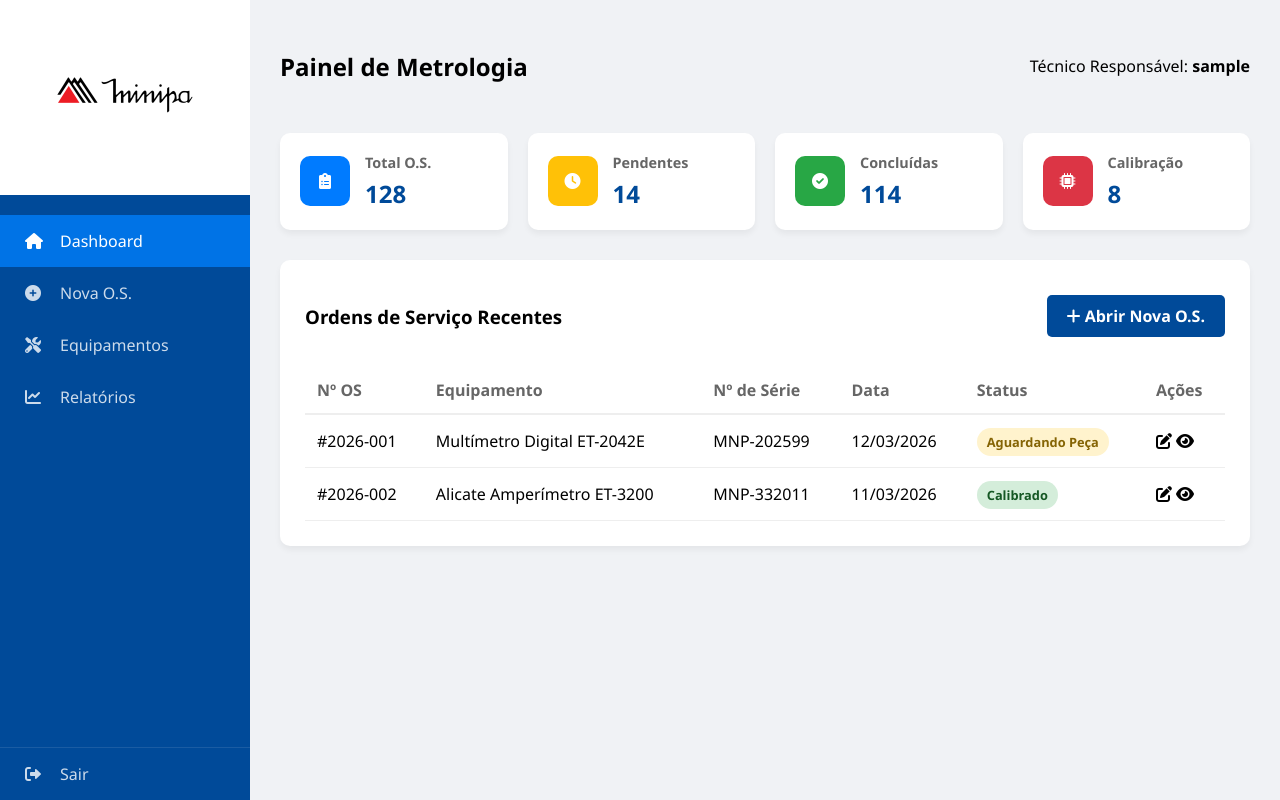
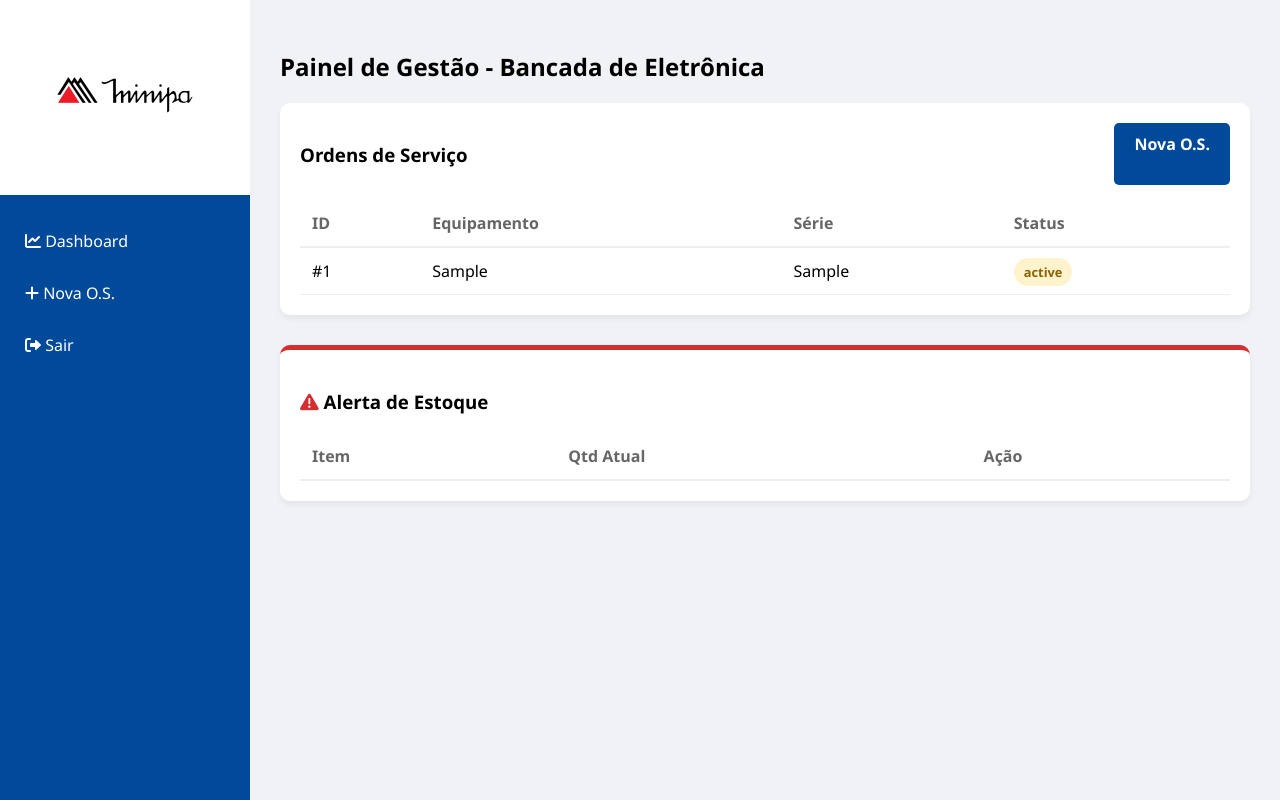
Before and after one commit to heavy-metal-tech/sistema_minipa, a Flask app: page /dashboard in a window 1280 px wide. Run offline with Flask 3, Linux system fonts and the light colour scheme; a user stored in the database is signed in; tables that the repository leaves empty hold one stand-in row (values such as "Sample post"); lists and menus that the app fills with data are empty.

Commit message:
Update dashboard.html

```diff
--- a/templates/dashboard.html
+++ b/templates/dashboard.html
@@ -2,245 +2,73 @@
 <html lang="pt-br">
 <head>
     <meta charset="UTF-8">
-    <meta name="viewport" content="width=device-width, initial-scale=1.0">
-    <title>Minipa Metrologia - Gestão de O.S.</title>
+    <title>Minipa OS - Dashboard</title>
     <link rel="stylesheet" href="https://cdnjs.cloudflare.com/ajax/libs/font-awesome/6.0.0/css/all.min.css">
     <style>
-        :root {
-            --primary-blue: #004a99;
-            --secondary-blue: #0073e6;
-            --minipa-red: #d32f2f;
-            --bg-gray: #f0f2f5;
-            --sidebar-width: 250px;
-        }
-
-        body {
-            font-family: 'Segoe UI', Roboto, Helvetica, Arial, sans-serif;
-            background-color: var(--bg-gray);
-            margin: 0;
-            display: flex;
-        }
-
-        /* Sidebar Profissional */
-        .sidebar {
-            width: var(--sidebar-width);
-            background-color: var(--primary-blue);
-            height: 100vh;
-            color: white;
-            position: fixed;
-            display: flex;
-            flex-direction: column;
-        }
-
-        .sidebar-header {
-            padding: 20px;
-            text-align: center;
-            background: white;
-        }
-
-        .sidebar-header img {
-            max-width: 150px;
-        }
-
-        .nav-menu {
-            flex-grow: 1;
-            padding: 20px 0;
-        }
-
-        .nav-item {
-            padding: 15px 25px;
-            display: flex;
-            align-items: center;
-            color: rgba(255,255,255,0.8);
-            text-decoration: none;
-            transition: 0.3s;
-        }
-
-        .nav-item:hover, .nav-item.active {
-            background-color: var(--secondary-blue);
-            color: white;
-        }
-
-        .nav-item i { margin-right: 15px; width: 20px; }
-
-        /* Conteúdo Principal */
-        .main {
-            margin-left: var(--sidebar-width);
-            width: calc(100% - var(--sidebar-width));
-            padding: 30px;
-        }
-
-        /* Top Bar */
-        .top-bar {
-            display: flex;
-            justify-content: space-between;
-            align-items: center;
-            margin-bottom: 30px;
-        }
-
-        /* Cards de Estatísticas */
-        .stats-grid {
-            display: grid;
-            grid-template-columns: repeat(4, 1fr);
-            gap: 20px;
-            margin-bottom: 30px;
-        }
-
-        .stat-card {
-            background: white;
-            padding: 20px;
-            border-radius: 10px;
-            box-shadow: 0 4px 6px rgba(0,0,0,0.05);
-            display: flex;
-            align-items: center;
-        }
-
-        .stat-icon {
-            width: 50px;
-            height: 50px;
-            border-radius: 10px;
-            display: flex;
-            align-items: center;
-            justify-content: center;
-            margin-right: 15px;
-            color: white;
-        }
-
-        .stat-info h3 { margin: 0; font-size: 0.9rem; color: #666; }
-        .stat-info p { margin: 5px 0 0; font-size: 1.5rem; font-weight: bold; color: var(--primary-blue); }
-
-        /* Tabela de OS */
-        .content-card {
-            background: white;
-            border-radius: 10px;
-            padding: 25px;
-            box-shadow: 0 4px 6px rgba(0,0,0,0.05);
-        }
-
-        .card-header {
-            display: flex;
-            justify-content: space-between;
-            align-items: center;
-            margin-bottom: 20px;
-        }
-
-        .btn-new {
-            background-color: var(--primary-blue);
-            color: white;
-            padding: 10px 20px;
-            border-radius: 5px;
-            text-decoration: none;
-            font-weight: bold;
-        }
-
-        table {
-            width: 100%;
-            border-collapse: collapse;
-        }
-
-        th {
-            text-align: left;
-            padding: 12px;
-            border-bottom: 2px solid #eee;
-            color: #666;
-        }
-
-        td {
-            padding: 15px 12px;
-            border-bottom: 1px solid #eee;
-        }
-
-        .status-badge {
-            padding: 5px 10px;
-            border-radius: 20px;
-            font-size: 0.8rem;
-            font-weight: bold;
-        }
-
+        :root { --primary: #004a99; --secondary: #0073e6; --red: #d32f2f; --bg: #f0f2f5; }
+        body { font-family: 'Segoe UI', sans-serif; margin: 0; display: flex; background: var(--bg); }
+        .sidebar { width: 250px; background: var(--primary); height: 100vh; color: white; position: fixed; }
+        .sidebar-header { background: white; padding: 20px; text-align: center; }
+        .sidebar-header img { max-width: 150px; }
+        .nav-item { padding: 15px 25px; display: block; color: white; text-decoration: none; transition: 0.3s; }
+        .nav-item:hover { background: var(--secondary); }
+        .main { margin-left: 250px; width: 100%; padding: 30px; }
+        .card { background: white; border-radius: 10px; padding: 20px; box-shadow: 0 4px 6px rgba(0,0,0,0.05); margin-bottom: 30px; }
+        table { width: 100%; border-collapse: collapse; margin-top: 15px; }
+        th { text-align: left; padding: 12px; border-bottom: 2px solid #eee; color: #666; }
+        td { padding: 12px; border-bottom: 1px solid #eee; }
+        .status { padding: 5px 10px; border-radius: 20px; font-size: 0.8rem; font-weight: bold; }
         .status-pendente { background: #fff3cd; color: #856404; }
-        .status-concluido { background: #d4edda; color: #155724; }
-
+        .btn-new { background: var(--primary); color: white; padding: 10px 20px; border-radius: 5px; text-decoration: none; font-weight: bold; }
     </style>
 </head>
 <body>
+    <div class="sidebar">
+        <div class="sidebar-header"><img src="{{ url_for('static', filename='minipa.png') }}"></div>
+        <nav style="margin-top: 20px;">
+            <a href="#" class="nav-item"><i class="fas fa-chart-line"></i> Dashboard</a>
+            <a href="{{ url_for('nova_os') }}" class="nav-item"><i class="fas fa-plus"></i> Nova O.S.</a>
+            <a href="/logout" class="nav-item"><i class="fas fa-sign-out-alt"></i> Sair</a>
+        </nav>
+    </div>
+    <main class="main">
+        <h2>Painel de Gestão - Bancada de Eletrônica</h2>
 
-    <div class="sidebar">
-        <div class="sidebar-header">
-            <img src="{{ url_for('static', filename='minipa.png') }}" alt="Minipa Logo">
-        </div>
-        <nav class="nav-menu">
-            <a href="#" class="nav-item active"><i class="fas fa-home"></i> Dashboard</a>
-            <a href="{{ url_for('nova_os') }}" class="nav-item"><i class="fas fa-plus-circle"></i> Nova O.S.</a>
-            <a href="#" class="nav-item"><i class="fas fa-tools"></i> Equipamentos</a>
-            <a href="#" class="nav-item"><i class="fas fa-chart-line"></i> Relatórios</a>
-        </nav>
-        <a href="{{ url_for('logout') }}" class="nav-item" style="margin-top: auto; border-top: 1px solid rgba(255,255,255,0.1);">
-            <i class="fas fa-sign-out-alt"></i> Sair
-        </a>
-    </div>
-
-    <main class="main">
-        <div class="top-bar">
-            <h2>Painel de Metrologia</h2>
-            <div>Técnico Responsável: <strong>{{ name }}</strong></div>
-        </div>
-
-        <div class="stats-grid">
-            <div class="stat-card">
-                <div class="stat-icon" style="background: #007bff;"><i class="fas fa-clipboard-list"></i></div>
-                <div class="stat-info"><h3>Total O.S.</h3><p>128</p></div>
-            </div>
-            <div class="stat-card">
-                <div class="stat-icon" style="background: #ffc107;"><i class="fas fa-clock"></i></div>
-                <div class="stat-info"><h3>Pendentes</h3><p>14</p></div>
-            </div>
-            <div class="stat-card">
-                <div class="stat-icon" style="background: #28a745;"><i class="fas fa-check-circle"></i></div>
-                <div class="stat-info"><h3>Concluídas</h3><p>114</p></div>
-            </div>
-            <div class="stat-card">
-                <div class="stat-icon" style="background: #dc3545;"><i class="fas fa-microchip"></i></div>
-                <div class="stat-info"><h3>Calibração</h3><p>8</p></div>
-            </div>
-        </div>
-
-        <div class="content-card">
-            <div class="card-header">
-                <h3>Ordens de Serviço Recentes</h3>
-                <a href="{{ url_for('nova_os') }}" class="btn-new"><i class="fas fa-plus"></i> Abrir Nova O.S.</a>
+        <div class="card">
+            <div style="display: flex; justify-content: space-between;">
+                <h3>Ordens de Serviço</h3>
+                <a href="{{ url_for('nova_os') }}" class="btn-new">Nova O.S.</a>
             </div>
             <table>
                 <thead>
                     <tr>
-                        <th>Nº OS</th>
-                        <th>Equipamento</th>
-                        <th>Nº de Série</th>
-                        <th>Data</th>
-                        <th>Status</th>
-                        <th>Ações</th>
+                        <th>ID</th><th>Equipamento</th><th>Série</th><th>Status</th>
                     </tr>
                 </thead>
                 <tbody>
+                    {% for os in ordens %}
                     <tr>
-                        <td>#2026-001</td>
-                        <td>Multímetro Digital ET-2042E</td>
-                        <td>MNP-202599</td>
-                        <td>12/03/2026</td>
-                        <td><span class="status-badge status-pendente">Aguardando Peça</span></td>
-                        <td><i class="fas fa-edit"></i> <i class="fas fa-eye"></i></td>
+                        <td>#{{ os.id }}</td><td>{{ os.equipamento }}</td><td>{{ os.serie }}</td>
+                        <td><span class="status status-pendente">{{ os.status }}</span></td>
                     </tr>
-                    <tr>
-                        <td>#2026-002</td>
-                        <td>Alicate Amperímetro ET-3200</td>
-                        <td>MNP-332011</td>
-                        <td>11/03/2026</td>
-                        <td><span class="status-badge status-concluido">Calibrado</span></td>
-                        <td><i class="fas fa-edit"></i> <i class="fas fa-eye"></i></td>
-                    </tr>
+                    {% endfor %}
+                </tbody>
+            </table>
+        </div>
+
+        <div class="card" style="border-top: 5px solid var(--red);">
+            <h3><i class="fas fa-exclamation-triangle" style="color: var(--red);"></i> Alerta de Estoque</h3>
+            <table>
+                <thead>
+                    <tr><th>Item</th><th>Qtd Atual</th><th>Ação</th></tr>
+                </thead>
+                <tbody>
+                    {% for p in pecas %}
+                    <tr><td>{{ p.item }}</td><td><strong style="color:red">{{ p.quantidade }}</strong></td><td>Comprar</td></tr>
+                    {% endfor %}
                 </tbody>
             </table>
         </div>
     </main>
-
 </body>
 </html>
```
